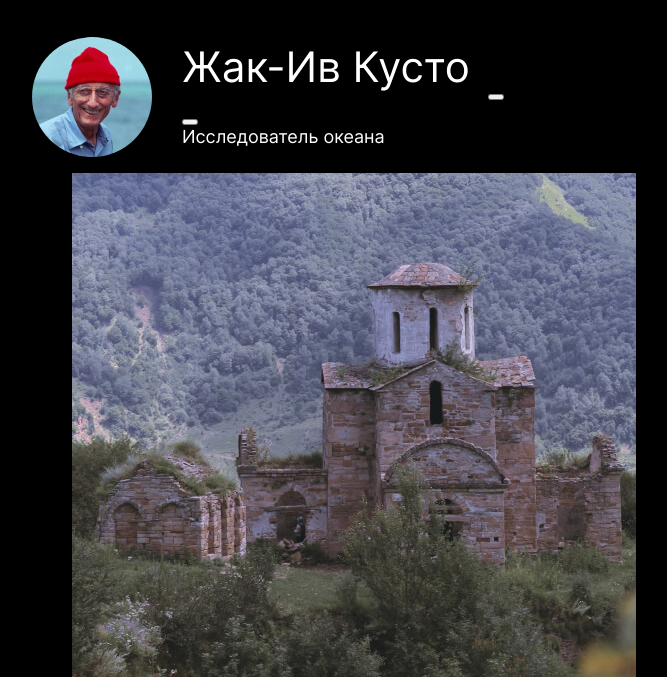
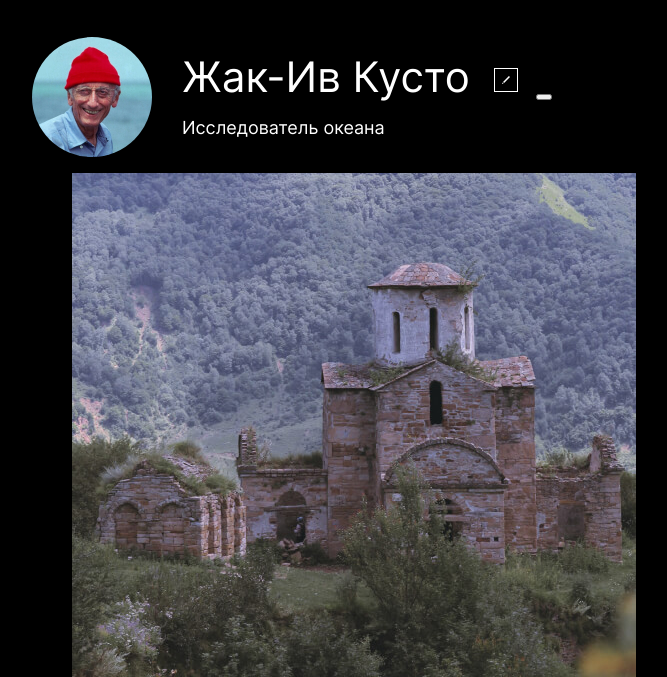
Before and after one commit to f1des/mesto, a plain HTML site: page index.html in a window 1280 px wide. Shown: the part 123-800 px from the top of the page, without its empty margins (168-835 px from the left). Drawn offline with Linux system fonts and the light colour scheme; files whose address does not match are found by name.

Commit message:
Добавлены стили

```diff
--- a/blocks/profile/__about/profile__about.css
+++ b/blocks/profile/__about/profile__about.css
@@ -1,3 +1,4 @@
 .profile__about {
+  min-width: 336px;
   padding: 0 18px 0 30px;
 }
--- a/blocks/profile/__edit-btn/profile__edit-btn.css
+++ b/blocks/profile/__edit-btn/profile__edit-btn.css
@@ -0,0 +1,11 @@
+.profile__edit-btn {
+  margin-left: 18px;
+  width: 24px;
+  height: 24px;
+  border: 1px solid #fff;
+  background-color: transparent;
+  background: url(../../../images/icon-karandash.svg) center no-repeat;
+  background-size: 7.5px 7.5px;
+  transition: opacity .3s linear;
+  cursor: pointer;
+}
--- a/blocks/profile/__wrapper/profile__wrapper.css
+++ b/blocks/profile/__wrapper/profile__wrapper.css
@@ -0,0 +1,5 @@
+.profile__wrapper {
+  display: flex;
+  justify-content: space-between;
+  align-items: baseline;
+}
```
